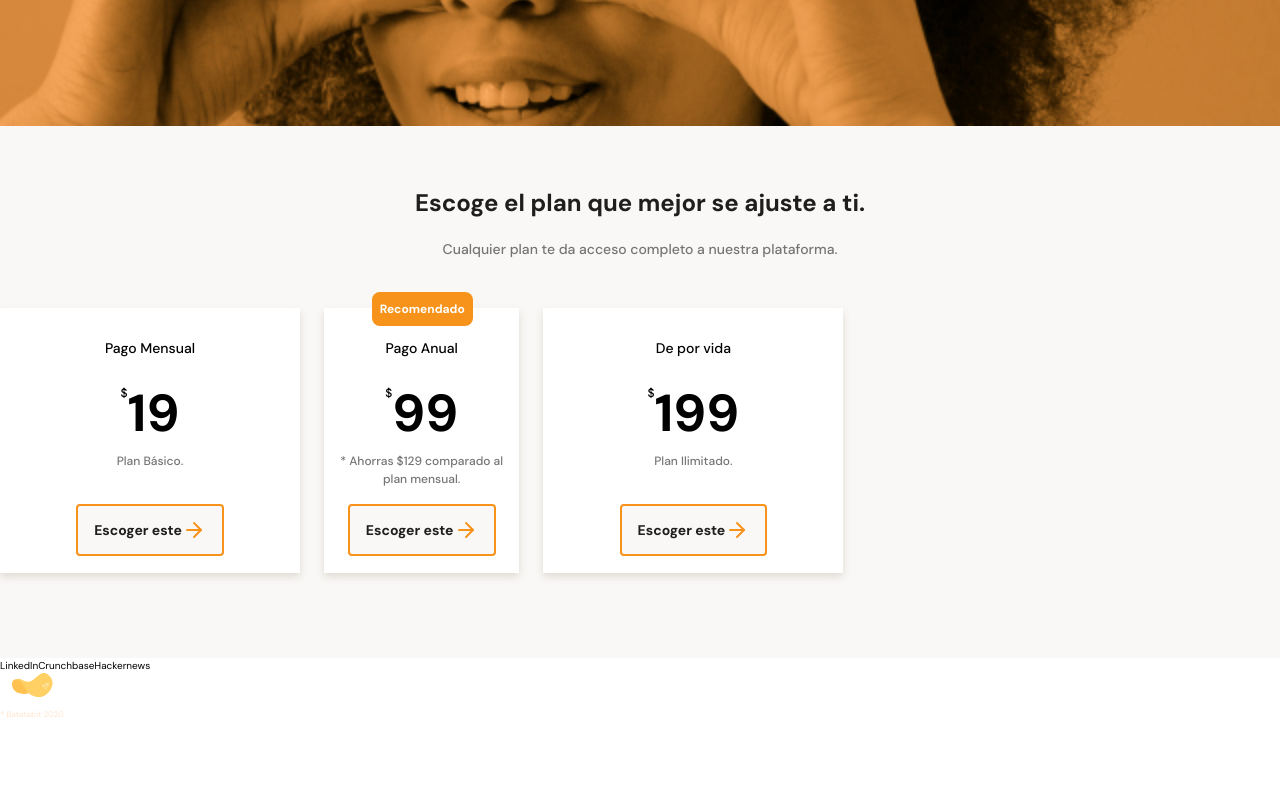
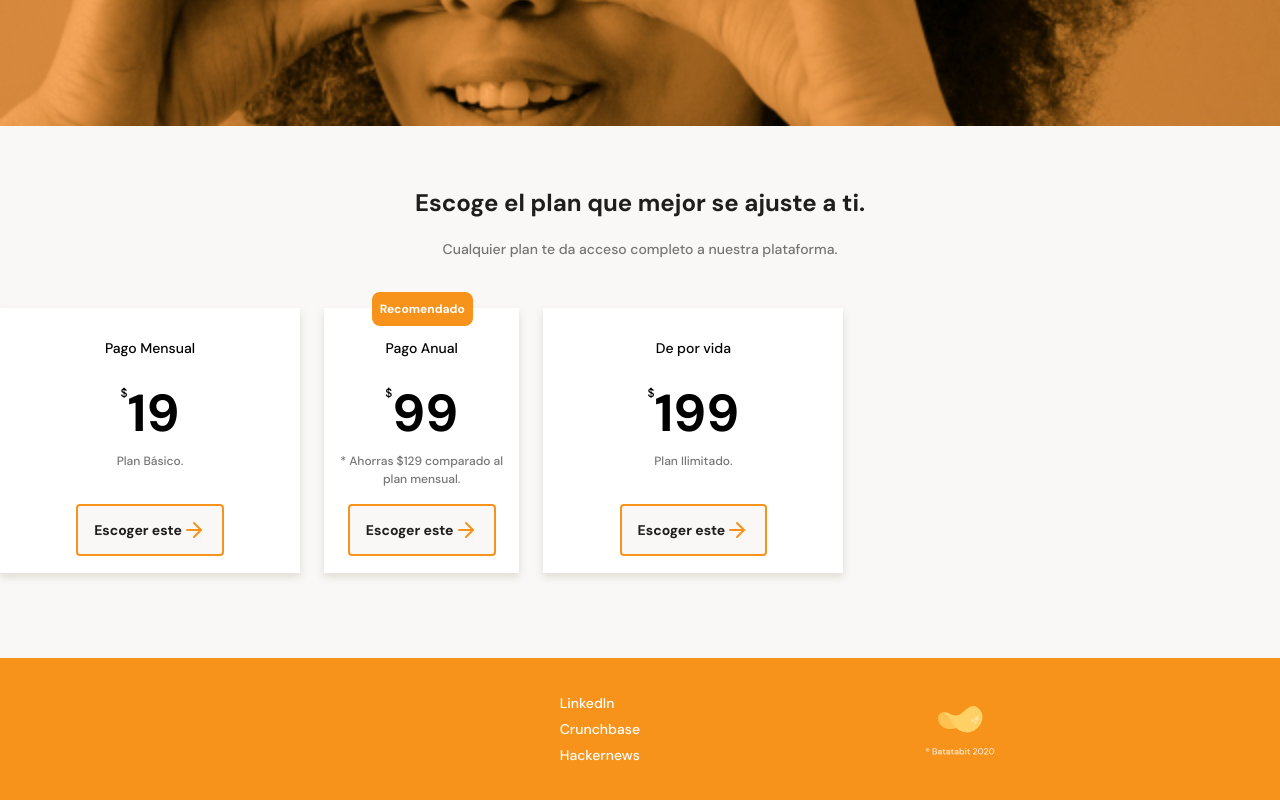
Before and after one commit to chriscodex/responsive-design-mobile-first-layout, a React (Vite) app: page / in a window 1280 px wide. Shown: the part 2222-3022 px from the top of the page. Before the commit the page ends 2945 px from the top, so only its background shows below. Built offline with nearby package versions, Linux system fonts and the light colour scheme.

Commit message:
footer css styles added

```diff
--- a/src/components/Footer/styles.css
+++ b/src/components/Footer/styles.css
@@ -1,3 +1,37 @@
 @tailwind base;
 @tailwind components;
 @tailwind utilities;
+
+@layer components {
+  .footer-container {
+    width: 100%;
+    min-width: 320px;
+    height: 150px;
+    background-color: #F7931A;
+    display: grid;
+    grid-template-columns: 1fr 1fr;
+  }
+
+  .footer-container__social-media {
+    display: flex;
+    flex-direction: column;
+    margin: auto 0 auto auto;
+  }
+
+  .footer-container__social-media a {
+    font-size: 1.4rem;
+    font-weight: 500;
+    line-height: 1.8rem;
+    color: white;
+    margin-bottom: 8px;
+  }
+
+  .footer-container__logo {
+    display: flex;
+    margin: auto;
+  }
+
+  .footer-container__logo img {
+    width: 70px;
+  }
+}
```
